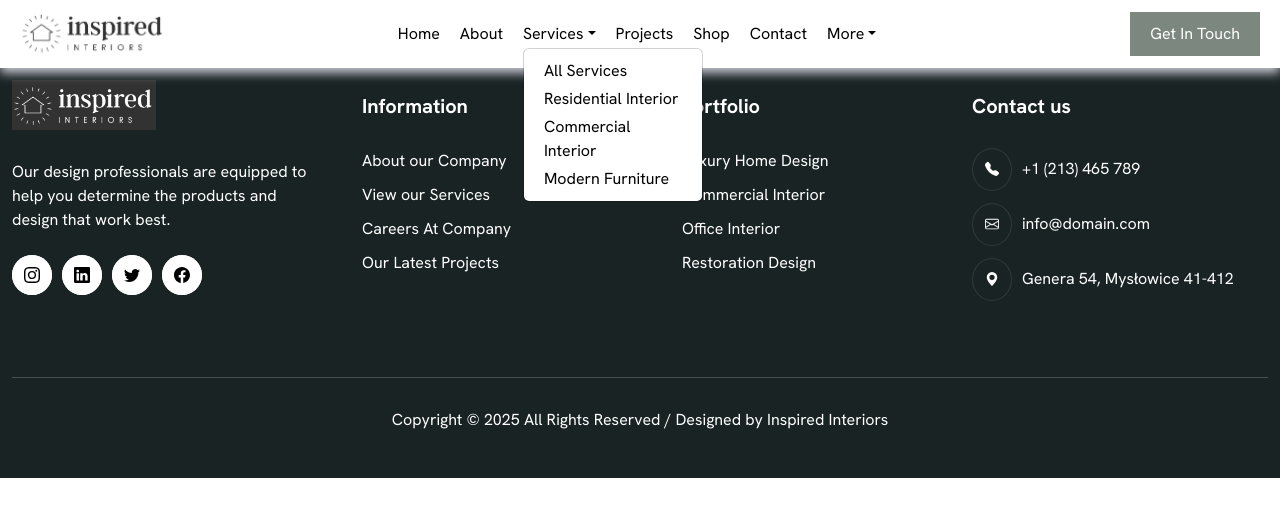
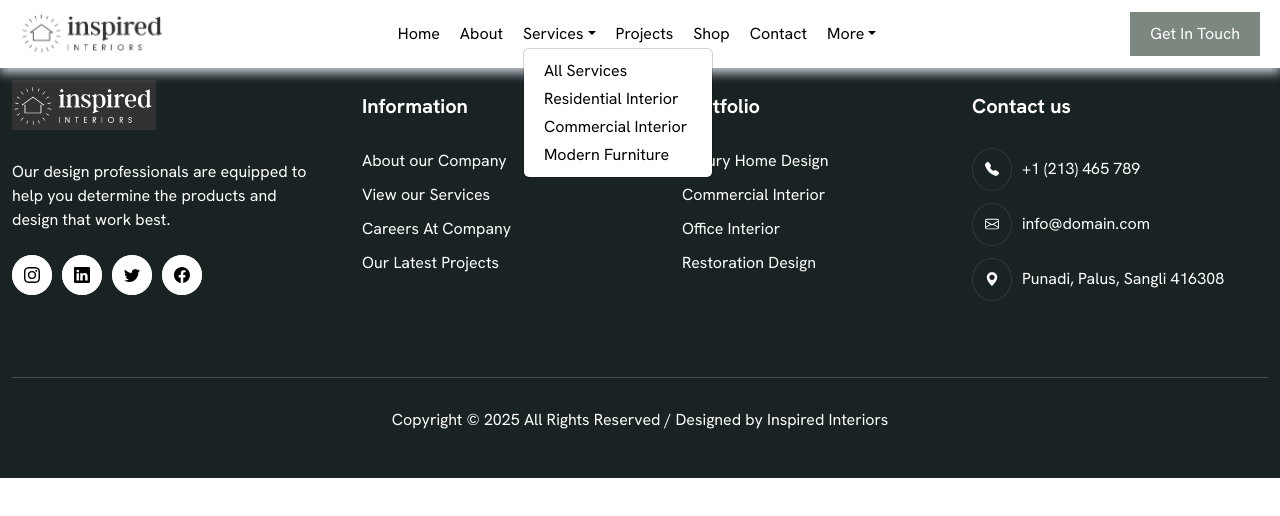
Before and after one commit to maithili-4752/interiordesignwebsite, a React (Create React App) app: page /more in a window 1280 px wide. Both pictures are taken after a click on the button "Services". Shown: the top 516 px of the page. Built offline with nearby package versions, Linux system fonts and the light colour scheme.

Commit message:
code updated

```diff
--- a/src/App.js
+++ b/src/App.js
@@ -34,7 +34,7 @@ function App() {
           <Route path='/about' element={<About/>}></Route>
           <Route path='/allservice' element={<Services/>}></Route>
           <Route path='/commercial' element={<Commercialpage/>}></Route>
-          <Route path='/residencial' element={<Residentialpage/>}></Route>
+          <Route path='/residential' element={<Residentialpage/>}></Route>
           <Route path='/project' element={<Projects/>}></Route>
           <Route path='/gallery' element={<Gallerypage/>}></Route>
           <Route path='/shop' element={<Shop/>}></Route>
--- a/src/components/Footer.jsx
+++ b/src/components/Footer.jsx
@@ -78,7 +78,7 @@ const Footer = () => {
                       <span><BsFillGeoAltFill className='icon'/></span>
                     </div>
                     <div className="content-item-info">
-                      <p> Genera 54, Mysłowice 41-412</p>
+                      <p> Punadi, Palus, Sangli 416308</p>
                     </div>
                   </div>
                 </div>
--- a/src/components/Navigation.css
+++ b/src/components/Navigation.css
@@ -95,7 +95,7 @@ nav {
   position: absolute;
   inset: 0px auto auto 0px;
   transform: translate3d(0px, 26px, 0px);
-  width: 180px;
+  width: 190px;
 }
 @media (max-width: 768px) {
   .checkbtn {
--- a/src/components/Navigation.jsx
+++ b/src/components/Navigation.jsx
@@ -28,7 +28,7 @@ const Navigation = () => {
 
                         <Dropdown.Menu>
                             <NavLink to='/allservice' className="nav-link nav-link drop-space">All Services </NavLink>
-                            <NavLink to='/residencial' className="nav-link nav-link drop-space">Residential Interior </NavLink>
+                            <NavLink to='/residential' className="nav-link nav-link drop-space">Residential Interior </NavLink>
                             <NavLink to='/commercial' className="nav-link nav-link drop-space">Commercial Interior </NavLink>
                             <NavLink to='/modernfurniture' className="nav-link nav-link drop-space">Modern Furniture </NavLink>
                         </Dropdown.Menu>
--- a/src/css/Modernfurniture.css
+++ b/src/css/Modernfurniture.css
@@ -36,7 +36,6 @@
     margin-top: 10px;
     font-size: 16px;
     letter-spacing: 0.96px;
-
 }
 .collection-link{
     margin-top: 10px;
--- a/src/pages/Modernfurniture.jsx
+++ b/src/pages/Modernfurniture.jsx
@@ -16,7 +16,6 @@ import { BsHeart } from "react-icons/bs";
 import { Link } from 'react-router-dom';
 import $ from 'jquery';
 import '../css/Modernfurniture.css';
-
 
 
 
@@ -208,7 +207,7 @@ const Modernfurniture = () => {
                         <div className="col-12 col-md-6 col-lg-4 type cat1 cat2">
                             <div className="funiture-details">
                                 <div className="furniture-info">
-                                    <div className="furniture-imgs product-tag ">
+                                    <div className="furniture-imgs product-tag">
                                         <img src={Furnitureimg4} alt="" className='img-fluid'/>
                                         <div className='add-like'><span><BsHeart/></span> </div>
                                     </div>
--- a/src/pages/Residentialpage.jsx
+++ b/src/pages/Residentialpage.jsx
@@ -9,6 +9,8 @@ import Commercialpj5 from '../images/illustration/gallery-7.jpg';
 import Commercialpj6 from '../images/illustration/hotel-tables.jpg';
 import Howwework from '../components/Howwework';
 import { Link } from 'react-router-dom';
+
+
 
 $(function () {
 
```
